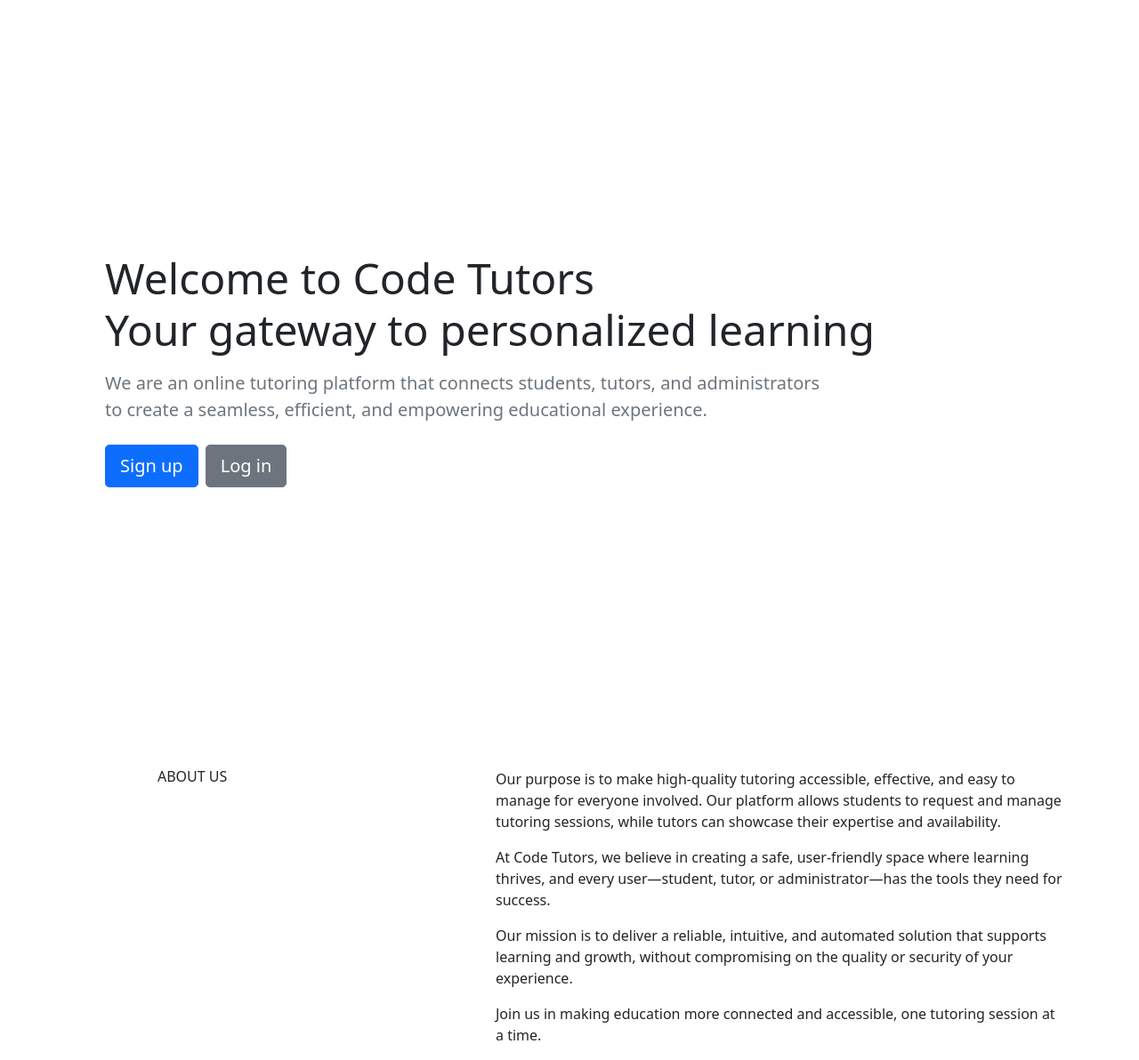
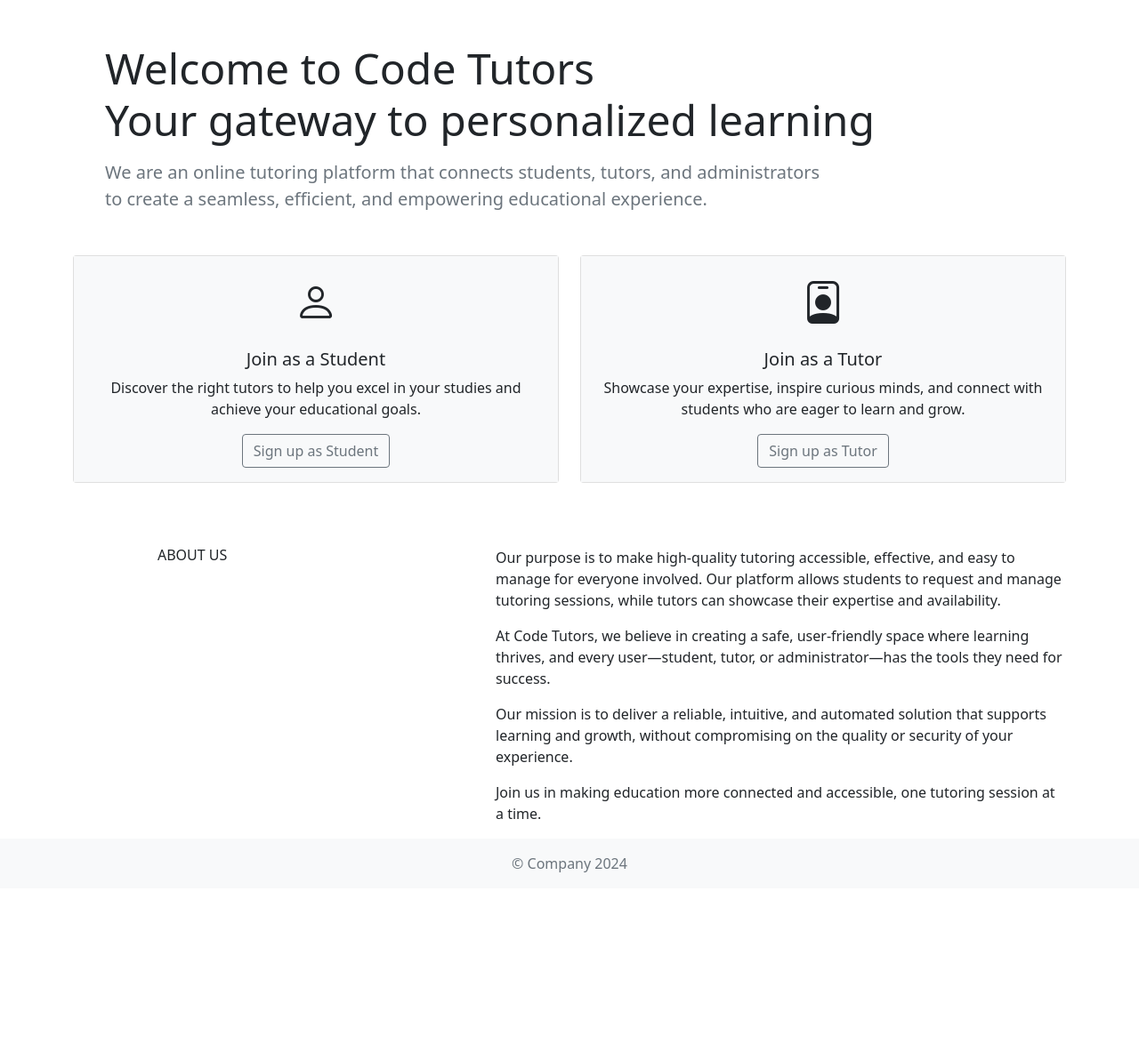
Before and after one commit to enzozbest/badger, a Django app: template tutorials/templates/home.html in a window 1280 px wide. Shown: the part 56-1248 px from the top of the page at 89% size. After the commit the page ends 1037 px from the top, so only its background shows below. Run offline with Django 4.2, Linux system fonts and the light colour scheme; the template is opened without the code that fills it, so the values that code supplies are empty; some libraries are stand-ins or nearby versions.

```diff
--- a/request_handler/templates/edit_request.html
+++ b/request_handler/templates/edit_request.html
@@ -23,7 +23,7 @@
                     {% endif %}
 
                     <!-- Form action with request_instance.id -->
-                    <form action="{% url 'edit_request' request_instance.id %}" method="POST">
+                    <form method="POST" action="{% url 'edit_request' request_instance.id %}" >
                         {% csrf_token %}
                         {% include 'partials/_request_form_fields.html' %}
                         <div class="text-center mt-3">
--- a/tutorials/templates/base.html
+++ b/tutorials/templates/base.html
@@ -16,4 +16,10 @@
     <script src="https://cdn.jsdelivr.net/npm/@popperjs/core@2.10.2/dist/umd/popper.min.js" integrity="sha384-7+zCNj/IqJ95wo16oMtfsKbZ9ccEh31eOz1HGyDuCQ6wgnyJNSYdrPa03rtR1zdB" crossorigin="anonymous"></script>
     <script src="https://cdn.jsdelivr.net/npm/bootstrap@5.1.2/dist/js/bootstrap.min.js" integrity="sha384-PsUw7Xwds7x08Ew3exXhqzbhuEYmA2xnwc8BuD6SEr+UmEHlX8/MCltYEodzWA4u" crossorigin="anonymous"></script>
   </body>
+    <!-- Sticky Footer -->
+    <footer class="footer mt-auto py-3 bg-light mt-5">
+      <div class="container text-center">
+        <span class="text-muted">© Company 2024</span>
+      </div>
+    </footer>
 </html>
--- a/tutorials/templates/home.html
+++ b/tutorials/templates/home.html
@@ -1,17 +1,53 @@
 {% extends 'base.html' %}
 {% block body %}
   {% include 'partials/navbar.html' %}
-  <div class="container vh-100 d-flex flex-column justify-content-center align-items-start px-5">
+
+  <!-- Header Section -->
+  <div class="container vh-60 d-flex flex-column justify-content-center align-items-start px-5 mt-5 mb-4">
     <h1 class="display-5 mb-3">Welcome to Code Tutors <br> Your gateway to personalized learning</h1>
-    <p class="lead text-muted mb-4">We are an online tutoring platform that connects students, tutors, and administrators <br>
-      to create a seamless, efficient, and empowering educational experience.</p>
+    <p class="lead text-muted mb-4">
+      We are an online tutoring platform that connects students, tutors, and administrators <br>
+      to create a seamless, efficient, and empowering educational experience.
+    </p>
 
-    <div class="d-flex gap-2">
-      <a href='{% url 'sign_up' %}' class="btn btn-lg btn-primary">Sign up</a>
-      <a href='{% url 'log_in' %}' class="btn btn-lg btn-secondary">Log in</a>
+  </div>
+
+  <!-- Join as Student/Tutor Cards -->
+  <div class="container">
+    <div class="row">
+      <!-- Card for "Join as a Student" -->
+      <div class="col-md-6 mb-4 ">
+        <div class="card h-100 text-center">
+          <div class="card-body bg-light">
+            <div class="mb-3">
+              <!-- Icon for Student -->
+              <i class="bi bi-person" style="font-size: 3rem;"></i>
+            </div>
+            <h5 class="card-title">Join as a Student</h5>
+            <p class="card-text">Discover the right tutors to help you excel in your studies and achieve your educational goals.</p>
+            <a href="{% url 'sign_up' %}" class="btn btn-outline-secondary">Sign up as Student</a>
+          </div>
+        </div>
+      </div>
+
+      <!-- Card for "Join as a Tutor" -->
+      <div class="col-md-6 mb-4">
+        <div class="card h-100 text-center">
+          <div class="card-body bg-light">
+            <div class="mb-3">
+              <!-- Icon for Tutor -->
+              <i class="bi bi-person-badge" style="font-size: 3rem;"></i>
+            </div>
+            <h5 class="card-title">Join as a Tutor</h5>
+            <p class="card-text">Showcase your expertise, inspire curious minds, and connect with students who are eager to learn and grow.</p>
+            <a href="{% url 'sign_up' %}" class="btn btn-outline-secondary">Sign up as Tutor</a>
+          </div>
+        </div>
+      </div>
     </div>
   </div>
 
+  <!-- About Us Section -->
   <div class="container mt-5">
     <div class="row">
       <div class="col-md-4 offset-md-1">
```
Also changed, not shown: admin_functions/templates/admin_dashboard.html (+31 -14 lines), admin_functions/templates/view_users.html (+37 -22 lines).
